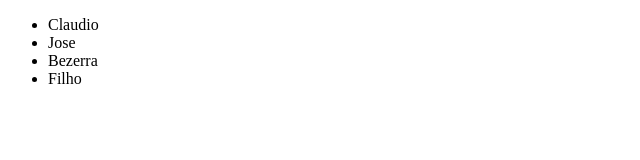
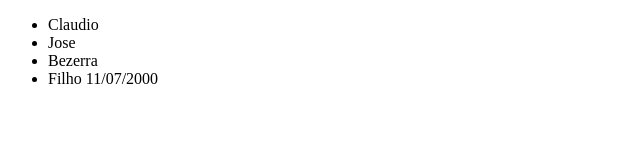
Before and after one commit to claudiojbf/test-git, a plain HTML site: page index.html in a window 1280 px wide. Shown: the full height of the page, 0-640 px from the left. Drawn offline with Linux system fonts and the light colour scheme.

Commit message:
Adicionei  data de Nascimentos

```diff
--- a/index.html
+++ b/index.html
@@ -9,7 +9,7 @@
         <li>Claudio</li>
         <li>Jose</li>
         <li>Bezerra</li>
-        <li>Filho</li>
+        <li>Filho 11/07/2000</li>
     </ul>
 </body>
 </html>
```
